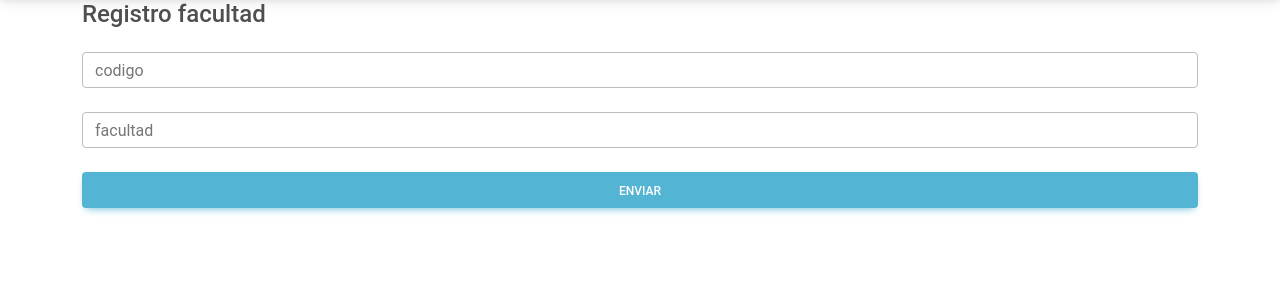
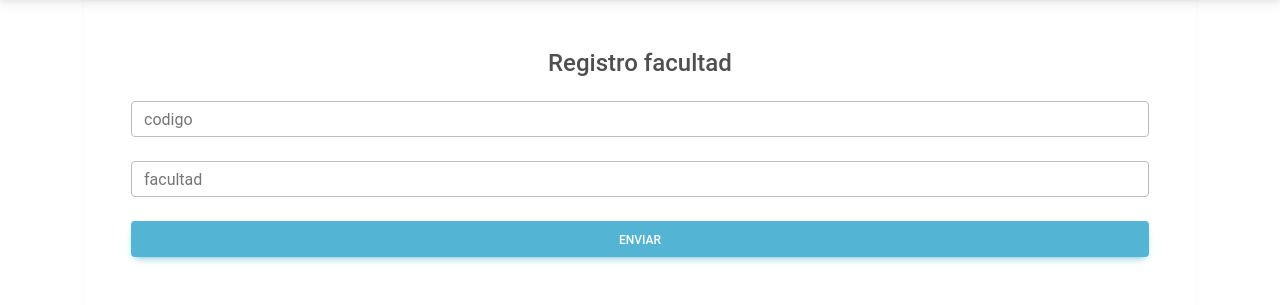
Before and after one commit to gomezz10/cesmagaplicacion, a PHP site: page /form_registro_fac.php in a window 1280 px wide. Shown: the part 115-420 px from the top of the page. Run offline with PHP 8.4, Linux system fonts and the light colour scheme.

Commit message:
Adicion y eliminacion

```diff
--- a/facultades.php
+++ b/facultades.php
@@ -26,7 +26,9 @@ include 'conexin.php';
                 echo "<td>".$row["Nombre_fac"]."</td>";
                 echo "<td>
                     <a class='btn btn-success'>Editar</a>
-                    <a class='btn btn-danger'>Eliminar</a>
+
+                    <a class='btn btn-danger' href='eliminarFac.php?id=".$row["codigo_fac"]."'>Eliminar</a>
+
                     </td>";
                 echo "</tr>";
             }
--- a/form_registro_fac.php
+++ b/form_registro_fac.php
@@ -3,23 +3,23 @@ include 'index.php';
 include 'conexin.php';
 ?>
 <div class ="container">
-<form>
+
   <!-- Default form subscription -->
-<form class="text-center border border-light p-5" action="#!">
+<form class="text-center border border-light p-5" action="registrarFac.php" Method ="POST">
 
 <p class="h4 mb-4">Registro facultad</p>
 
 <!-- Name -->
-<input type="text" id="codigoFac" name ="codigoFac" class="form-control mb-4" placeholder="codigo">
+<input type="text" id="codigo_fac" name ="codigo_fac" class="form-control mb-4" placeholder="codigo">
 
 <!-- Email -->
-<input type="email" id="codigoFac"  name = "codigoFac" class="form-control mb-4" placeholder="facultad">
+<input type="text" id="Nombre_fac"  name = "Nombre_fac" class="form-control mb-4" placeholder="facultad">
 
 <!-- Sign in button -->
 <button class="btn btn-info btn-block" type="submit">Enviar</button>
 
 
-</form>
+
 <!-- Default form subscription -->
 </form>
 </div>
```
Also changed, not shown: eliminarfac.php (added, +19 -0 lines), registrarFac.php (added, +18 -0 lines).
